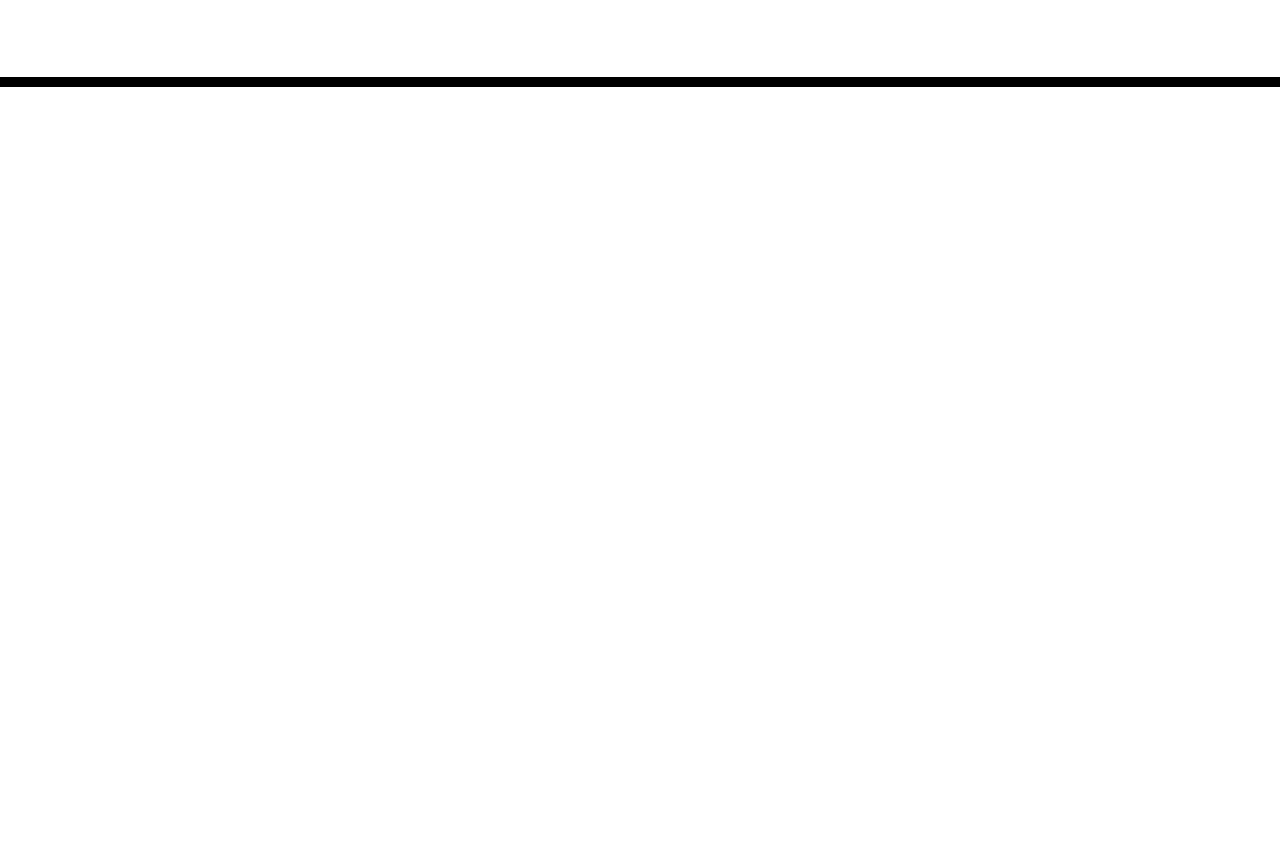
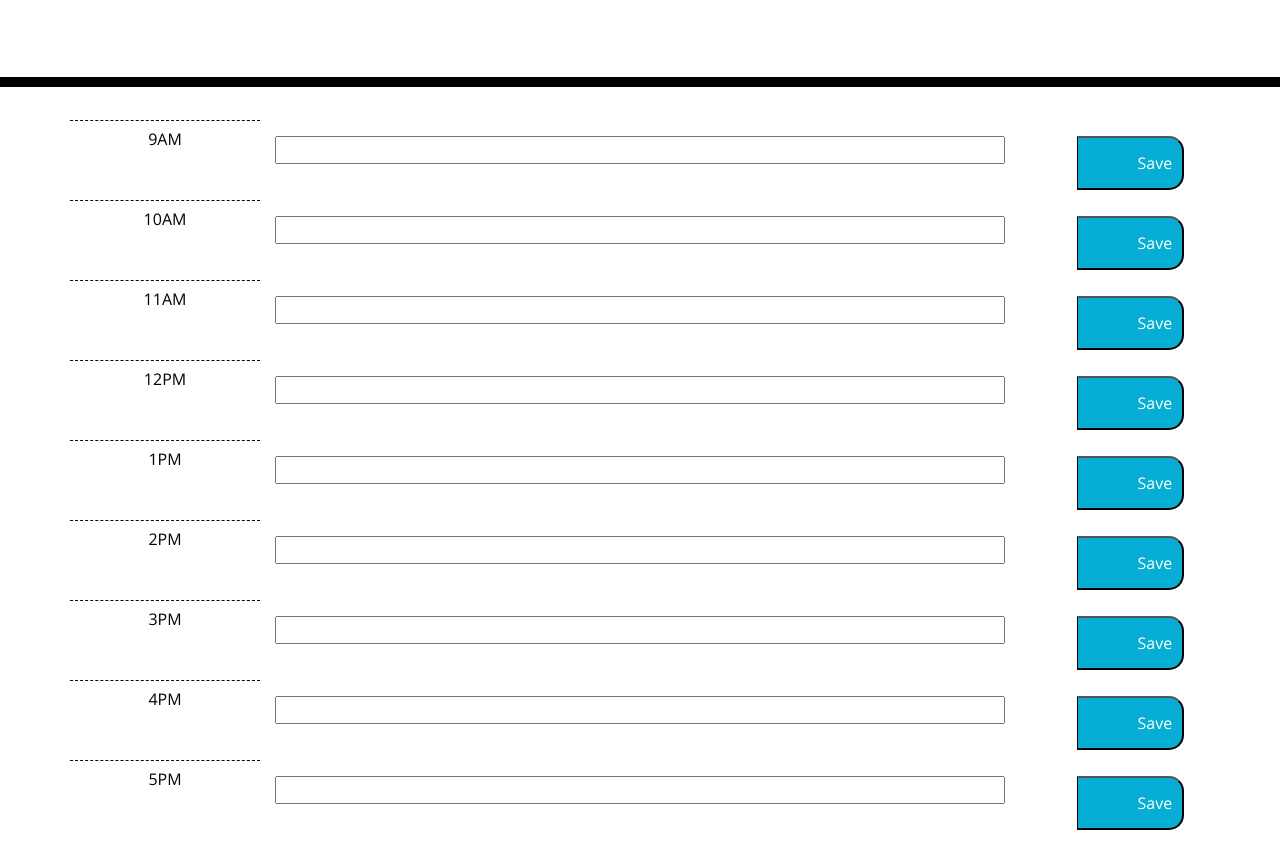
Before and after one commit to ItsEvdok/Work-Day-Scheduler, a plain HTML site: page index.html in a window 1280 px wide. Shown: the part 181-1030 px from the top of the page. Before the commit the page ends 800 px from the top, so only its background shows below. Drawn offline with nearby package versions, Linux system fonts and the light colour scheme.

Commit message:
set up hours

```diff
--- a/index.html
+++ b/index.html
@@ -30,8 +30,98 @@
     </header>
     <div class="container">
       <!-- Timeblocks go here -->
+      <div class="row">
+        <div class="col-md-2 hour"> 9AM </div>
+        <div class="col-md-8"> <input type="text" style="width: 100%;"> </div>
+        <div class="col-md-2">
+          <button class="saveBtn">
+             Save
+          </button>
+        </div>
+      </div>
+
+      <div class="row">
+        <div class="col-md-2 hour"> 10AM </div>
+        <div class="col-md-8"> <input type="text" style="width: 100%;"> </div>
+        <div class="col-md-2">
+          <button class="saveBtn">
+             Save
+          </button>
+        </div>
+      </div>
+
+      <div class="row">
+        <div class="col-md-2 hour"> 11AM </div>
+        <div class="col-md-8"> <input type="text" style="width: 100%;"> </div>
+        <div class="col-md-2">
+          <button class="saveBtn">
+             Save
+          </button>
+        </div>
+      </div>
+
+      <div class="row">
+        <div class="col-md-2 hour"> 12PM </div>
+        <div class="col-md-8"> <input type="text" style="width: 100%;"> </div>
+        <div class="col-md-2">
+          <button class="saveBtn">
+             Save
+          </button>
+        </div>
+      </div>
+
+      <div class="row">
+        <div class="col-md-2 hour"> 1PM </div>
+        <div class="col-md-8"> <input type="text" style="width: 100%;"> </div>
+        <div class="col-md-2">
+          <button class="saveBtn">
+             Save
+          </button>
+        </div>
+      </div>
+
+      <div class="row">
+        <div class="col-md-2 hour"> 2PM </div>
+        <div class="col-md-8"> <input type="text" style="width: 100%;"> </div>
+        <div class="col-md-2">
+          <button class="saveBtn">
+             Save
+          </button>
+        </div>
+      </div>
+
+      <div class="row">
+        <div class="col-md-2 hour"> 3PM </div>
+        <div class="col-md-8"> <input type="text" style="width: 100%;"> </div>
+        <div class="col-md-2">
+          <button class="saveBtn">
+             Save
+          </button>
+        </div>
+      </div>
+
+      <div class="row">
+        <div class="col-md-2 hour"> 4PM </div>
+        <div class="col-md-8"> <input type="text" style="width: 100%;"> </div>
+        <div class="col-md-2">
+          <button class="saveBtn">
+             Save
+          </button>
+        </div>
+      </div>
+
+      <div class="row">
+        <div class="col-md-2 hour"> 5PM </div>
+        <div class="col-md-8"> <input type="text" style="width: 100%;"> </div>
+        <div class="col-md-2">
+          <button class="saveBtn">
+             Save
+          </button>
+        </div>
+      </div>
     </div>
 
+    <script src="./script.js"></script>
     <script src="https://code.jquery.com/jquery-3.4.1.min.js"></script>
     <script src="https://cdnjs.cloudflare.com/ajax/libs/moment.js/2.24.0/moment.min.js"></script>
   </body>
--- a/style.css
+++ b/style.css
@@ -10,7 +10,7 @@ textarea{
   resize: none;
   color: #000000;
   border-left: 1px solid black;
-  padding: 10px;
+  padding: 5px;
 }
 
 .jumbotron {
@@ -40,6 +40,8 @@ textarea{
   background-color: #ffffff;
   color: #000000;
   border-top: 1px dashed #000000;
+  text-align: center;
+  padding: 10px;
 }
 
 .past {
```
Also changed, not shown: script.js (added).
